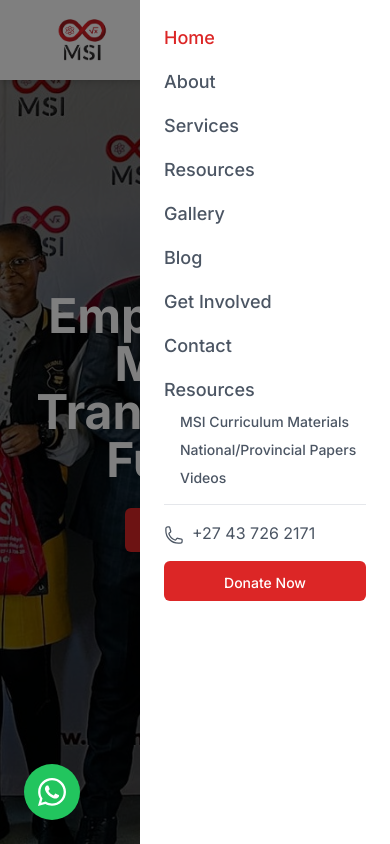
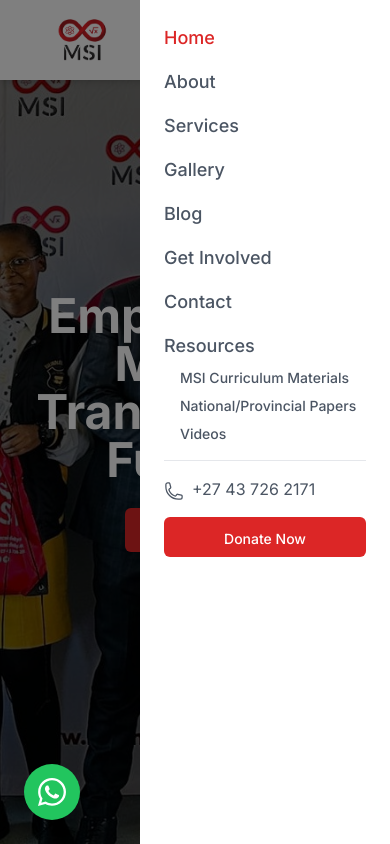
Before and after one commit to CrazyChips34/msi-website-5, a Next.js app: page / in a window 390 px wide. Both pictures are taken after a click on the button 354 px from the left and 40 px from the top of the page. Shown: the top 844 px of the page. Built offline with nearby package versions, Linux system fonts and the light colour scheme.

Commit message:
Remove 'Resources' from main navigation items and update dropdown comment

```diff
--- a/components/Header.tsx
+++ b/components/Header.tsx
@@ -301,7 +301,10 @@ const Header = () => {
                 exit="closed"
               >
                 <div className="flex flex-col space-y-4">
-                  {navItems.map((item) => {
+                  {/* Filter out Resources from main nav items */}
+                  {navItems
+                    .filter(item => item !== 'Resources')
+                    .map((item) => {
                       const itemPath = item === 'Home' ? '/' : `/${item.toLowerCase().replace(/\s+/g, '-')}`;
                       const isActive = pathname === itemPath
 
@@ -320,7 +323,7 @@ const Header = () => {
                       )
                     })}
 
-                  {/* Mobile Resources Dropdown */}
+                  {/* Resources Dropdown */}
                   <div className="relative">
                     <Link
                       href="/resources"
@@ -328,7 +331,6 @@ const Header = () => {
                         "text-lg font-medium block mb-2",
                         pathname === '/resources' ? "text-red-600" : pathname.startsWith('/resources') ? "text-red-400" : "text-gray-600"
                       )}
-                      onClick={toggleMenu}
                     >
                       Resources
                     </Link>
```
Lines whose indentation alone changed are shown as unchanged.
